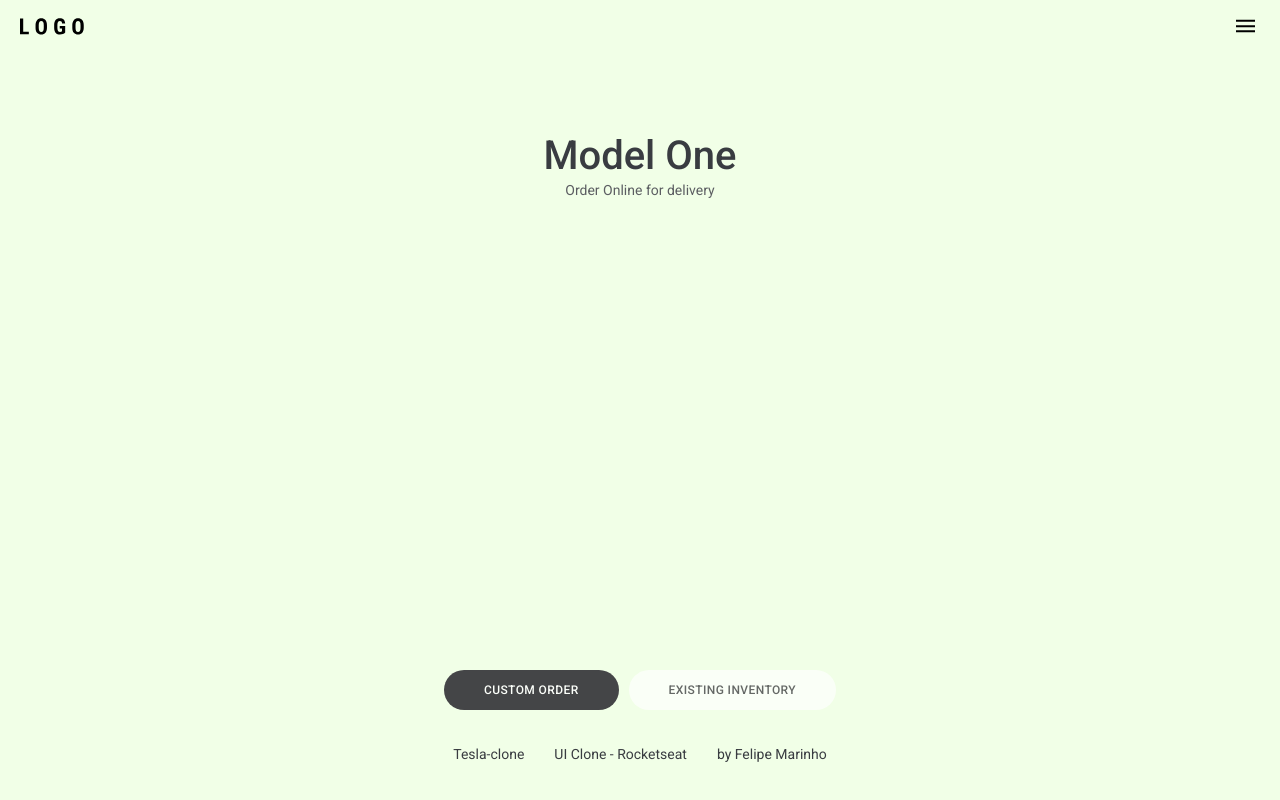
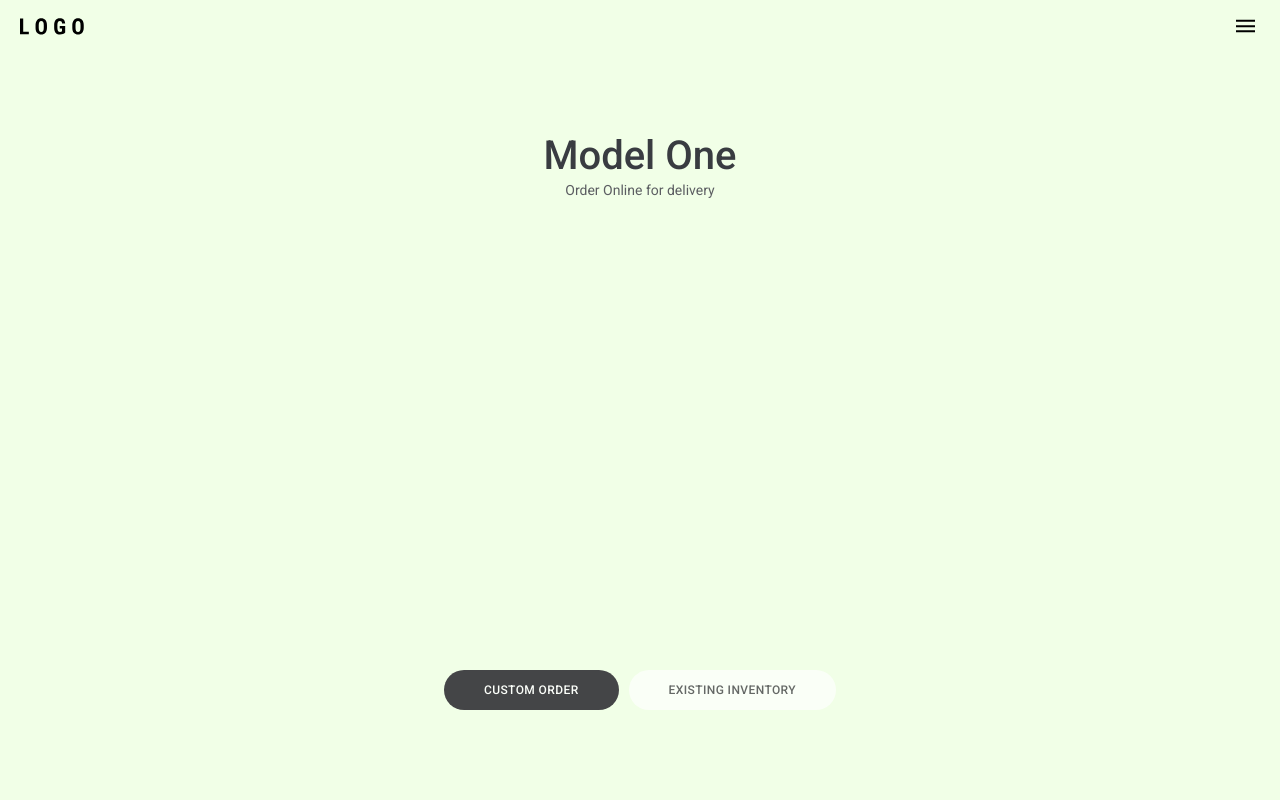
Before and after one commit to felipemarinhodev/ui-clone-rocketseat, a React (Create React App) app in the folder tesla/: page / in a window 1280 px wide. Built offline with nearby package versions, Linux system fonts and the light colour scheme; the HTML template or start-up script is replaced by a standard one.

Commit message:
Show and hide the footer

```diff
--- a/tesla/src/components/UniqueOverlay/index.tsx
+++ b/tesla/src/components/UniqueOverlay/index.tsx
@@ -1,8 +1,14 @@
 import React from 'react';
+import { useTransform } from 'framer-motion';
+import useWrapperScroll from '../Models/useWrapperScroll';
 
 import { Container, Header, Logo, Burger, Footer } from './styles';
 
 const UniqueOverlay: React.FC = () => {
+  const { scrollYProgress } = useWrapperScroll()
+
+  const opacity = useTransform(scrollYProgress, [0.9, 1], [0, 1])
+
   return (
     <Container>
       <Header>
@@ -10,7 +16,7 @@ const UniqueOverlay: React.FC = () => {
         <Burger />
       </Header>
 
-      <Footer>
+      <Footer style={{ opacity }}>
         <ul>
           <li>
             <a href="#">Tesla-clone</a>
--- a/tesla/src/components/UniqueOverlay/styles.ts
+++ b/tesla/src/components/UniqueOverlay/styles.ts
@@ -1,3 +1,4 @@
+import { motion } from 'framer-motion';
 import styled from 'styled-components';
 
 import { LogoSVG, BurgerSVG } from './IconSVG';
@@ -9,7 +10,6 @@ export const Container = styled.div`
 	right: 0;
 	bottom: 0;
 `;
-
 
 export const Header = styled.header`
 	position: fixed;
@@ -38,7 +38,7 @@ export const Burger = styled(BurgerSVG)`
 	padding-right: 5px;
 `;
 
-export const Footer = styled.footer`
+export const Footer = styled(motion.footer)`
 	position: fixed;
 	bottom: 0;
 	right: 0;
```
